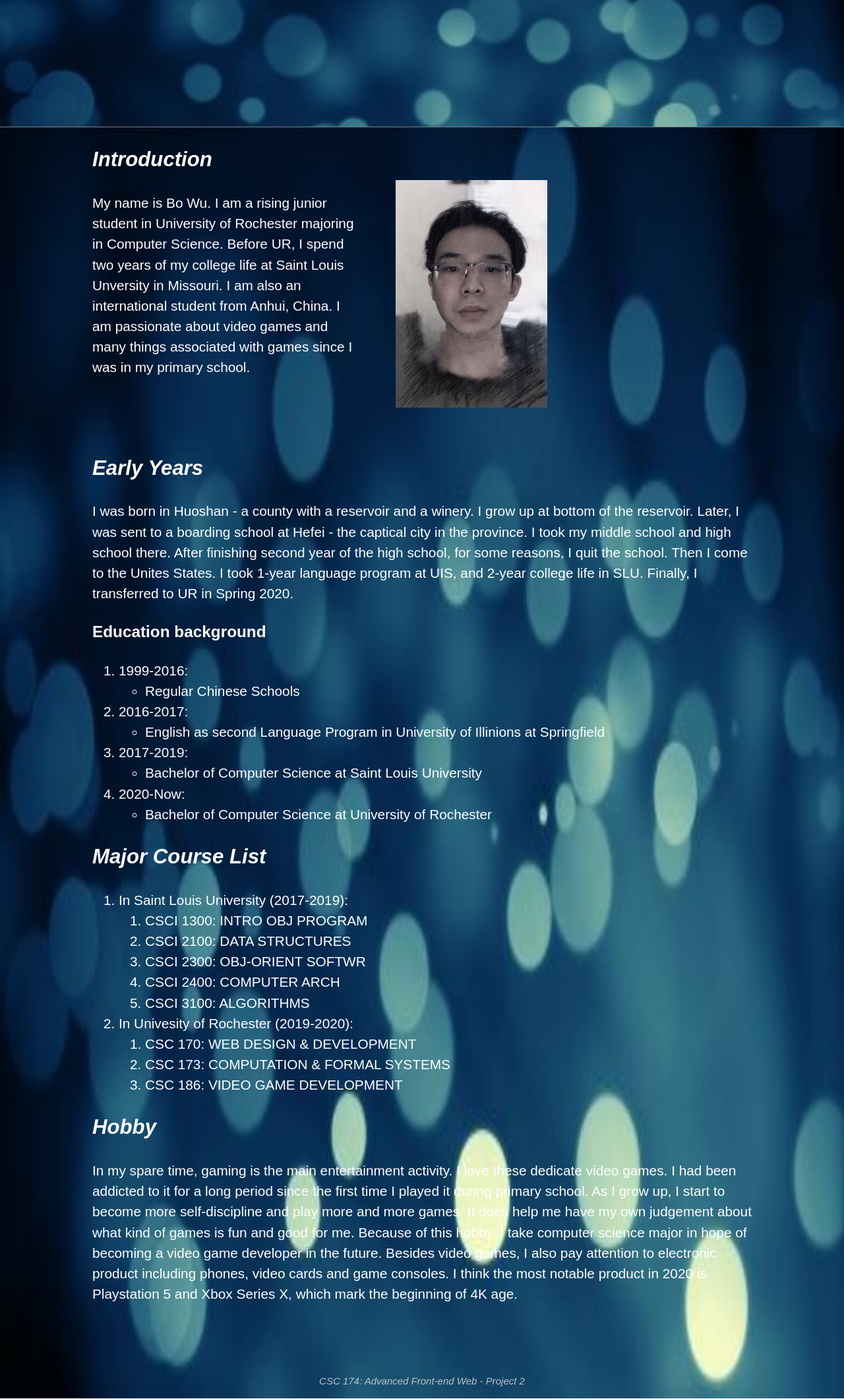
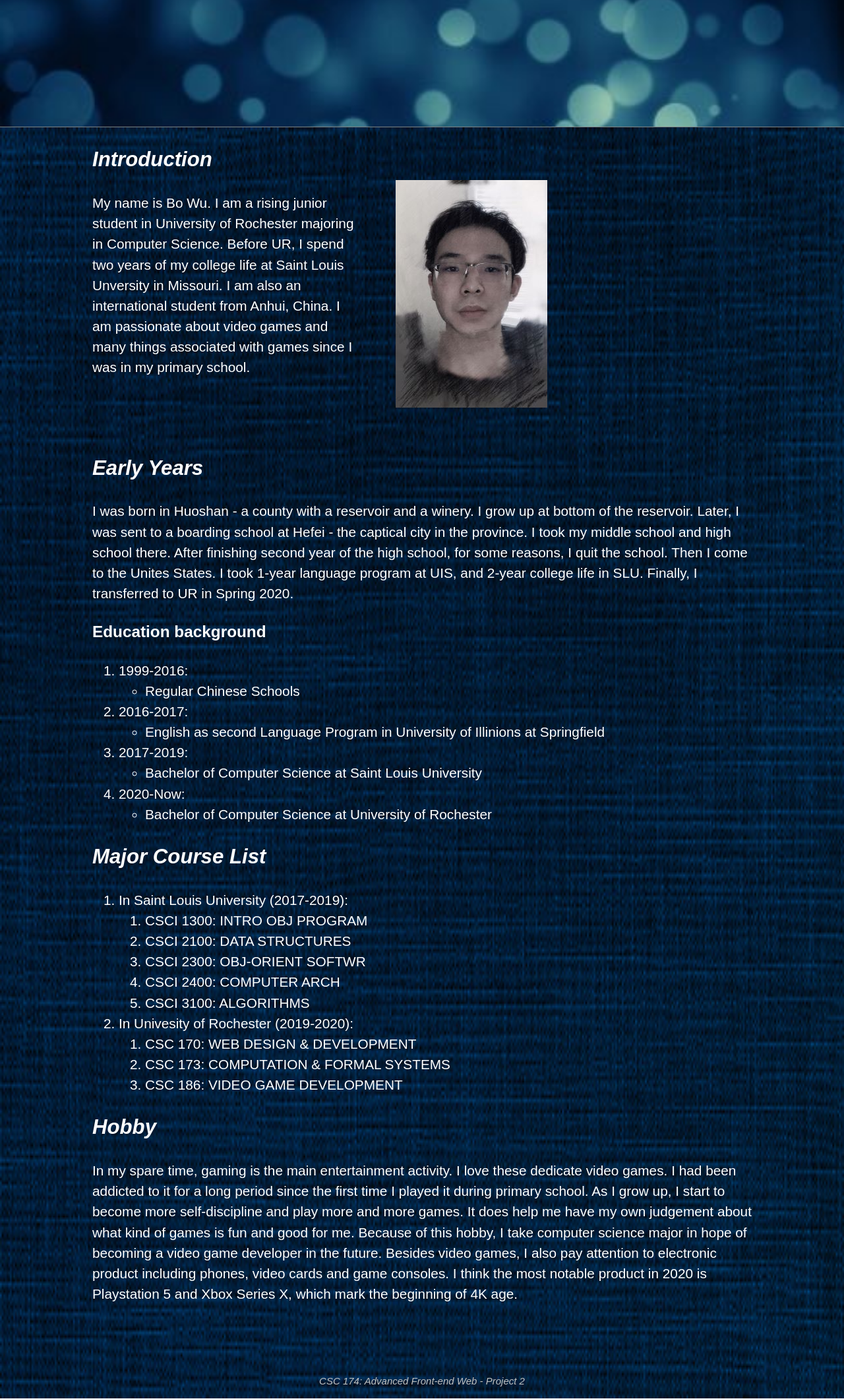
Before and after one commit to jalhadab/project5, a PHP site: page /bo.php in a window 1280 px wide. Shown: the part 230-2351 px from the top of the page at 66% size. Run offline with PHP 8.4, Linux system fonts and the light colour scheme; data that the repository does not hold is empty.

Commit message:
Update style.css

```diff
--- a/css/style.css
+++ b/css/style.css
@@ -10,7 +10,7 @@
     freecodecamp.org */
     z-index: 3;
     /*background from istockphoto.com */
-    background-image: url(../images/bubbles.jpg);
+    background-image: url(../images/jean.jpg);
     background-repeat: no-repeat;
     background-size: 100% 100%;
 
```
